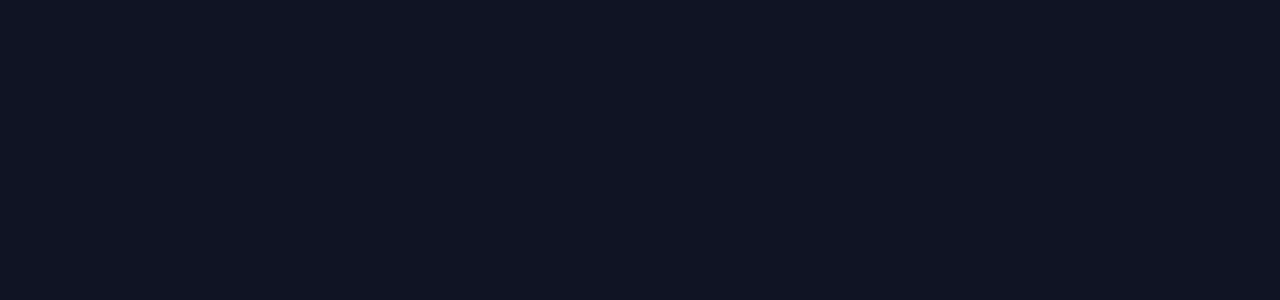
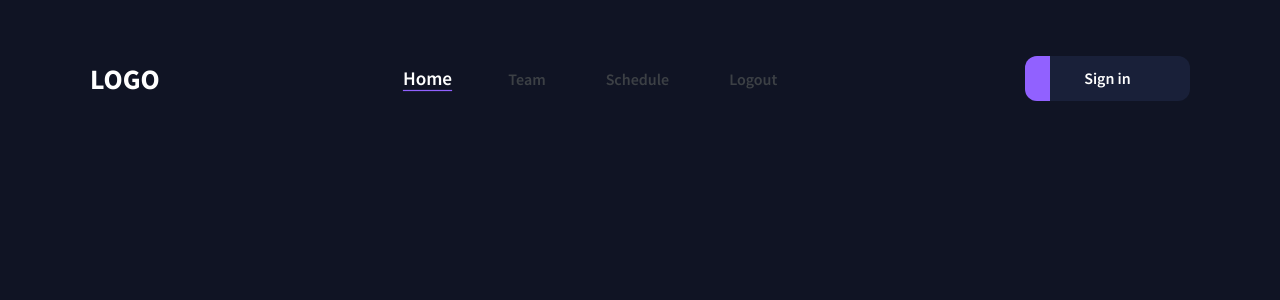
Before and after one commit to ScrimsApp/frontend, a Next.js app: page / in a window 1280 px wide. Shown: the top 300 px of the page. Built offline with nearby package versions, Linux system fonts and the light colour scheme.

Commit message:
Navbar Desktop UI :zap:

```diff
--- /dev/null
+++ b/src/components/Navbar/Navbar.component.tsx
@@ -0,0 +1,44 @@
+import { FunctionComponent } from 'react';
+import Link from 'next/link';
+
+import {
+  LinkButton,
+  ButtonOverlay,
+  ButtonWrapper,
+} from '../../styles/shared/Button/Button.styles';
+import { NavbarWrapper, Nav, NavItem } from './navbar.styles';
+
+const Navbar: FunctionComponent = () => {
+  return (
+    <NavbarWrapper>
+      <span>LOGO</span>
+
+      <Nav>
+        <Link passHref href="/">
+          <NavItem className="active">Home</NavItem>
+        </Link>
+
+        <Link passHref href="/team">
+          <NavItem>Team</NavItem>
+        </Link>
+
+        <Link passHref href="/signin">
+          <NavItem>Schedule</NavItem>
+        </Link>
+
+        <Link passHref href="/signin">
+          <NavItem>Logout</NavItem>
+        </Link>
+      </Nav>
+
+      <ButtonWrapper minWidth="15%">
+        <ButtonOverlay className="overlay" type="primary" />
+        <Link passHref href="/signin">
+          <LinkButton>Sign in</LinkButton>
+        </Link>
+      </ButtonWrapper>
+    </NavbarWrapper>
+  );
+};
+
+export default Navbar;
--- /dev/null
+++ b/src/components/Navbar/navbar.styles.ts
@@ -0,0 +1,42 @@
+import styled from 'styled-components';
+
+export const NavbarWrapper = styled.header`
+  width: 100%;
+  display: flex;
+  justify-content: space-between;
+  align-items: center;
+
+  span {
+    font-size: 28px;
+    font-weight: bold;
+  }
+
+  @media only screen and (max-width: 920px) {
+  }
+`;
+
+export const Nav = styled.nav`
+  width: 60%;
+  display: flex;
+  justify-content: center;
+  align-items: center;
+
+  .active {
+    color: ${(props) => props.theme.colors.text.light};
+    transform: scale(1.2);
+    border-bottom: 1px solid ${(props) => props.theme.colors.primary};
+  }
+`;
+
+export const NavItem = styled.a`
+  margin: 0px 30px;
+
+  color: ${(props) => props.theme.colors.text.backup};
+  font-weight: 600;
+
+  transition: all 200ms ease-in-out;
+
+  &&:hover {
+    color: ${(props) => props.theme.colors.text.light};
+  }
+`;
--- /dev/null
+++ b/src/components/Navbar/types.ts
@@ -0,0 +1 @@
+export interface NavbarProps {}
--- a/src/pages/index.tsx
+++ b/src/pages/index.tsx
@@ -1,5 +1,12 @@
+import Navbar from '../components/Navbar/Navbar.component';
+import { MainWrapper } from '../styles/shared/Wrapper/Wrapper.styles';
+
 const Home = () => {
-  return <div />;
+  return (
+    <MainWrapper>
+      <Navbar />
+    </MainWrapper>
+  );
 };
 
 export default Home;
```
